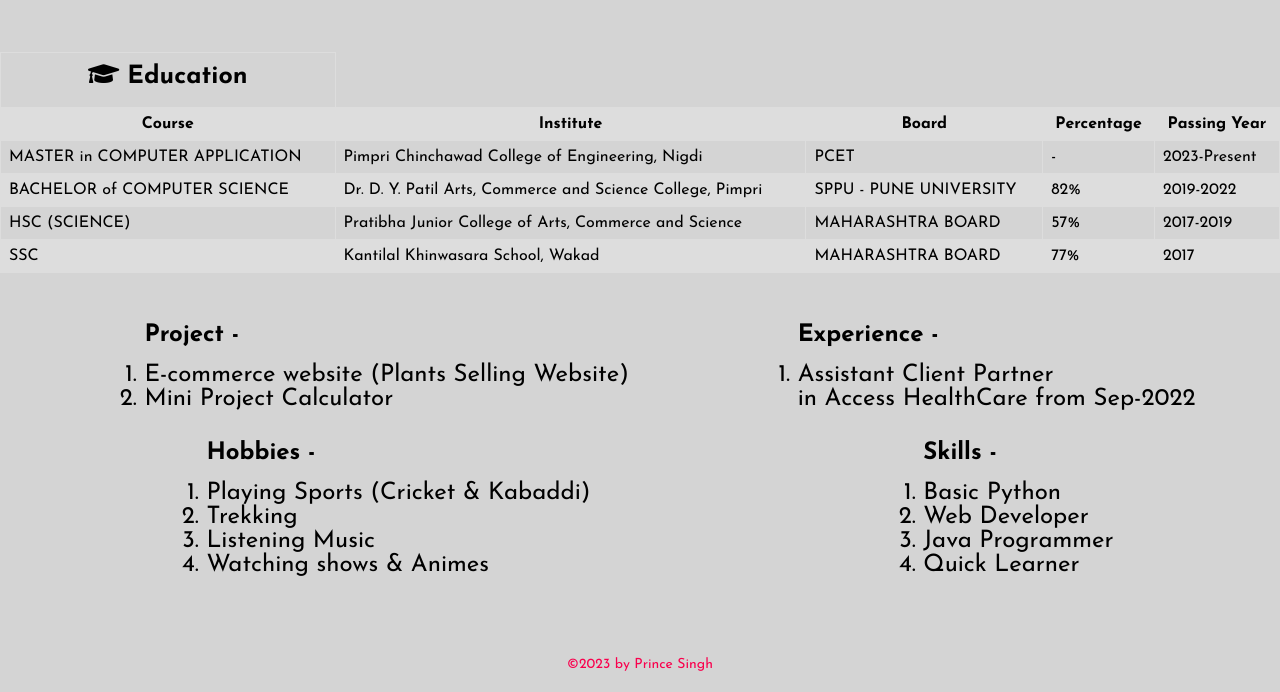
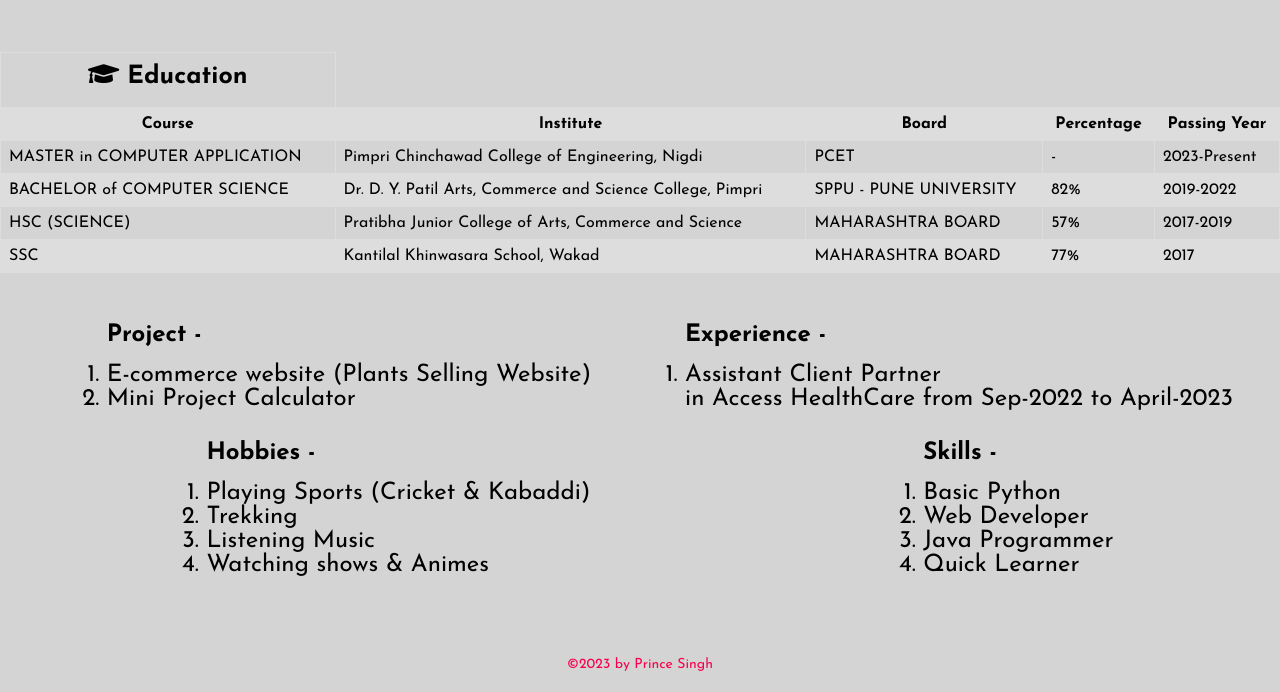
Before and after one commit to Devil249/portfolio, a plain HTML site: page index.html in a window 1280 px wide. Shown: the part 577-1269 px from the top of the page. Drawn offline with Linux system fonts and the light colour scheme.

Commit message:
Update index.html

```diff
--- a/index.html
+++ b/index.html
@@ -97,7 +97,7 @@
 				<div>
 					<h2>Experience - </h2> <br>
 					<ol type="1">
-						<li>Assistant Client Partner<br> in Access HealthCare from Sep-2022</li>
+						<li>Assistant Client Partner<br> in Access HealthCare from Sep-2022 to April-2023</li>
 					  </ol>
 				</div>
 			</div>
```
